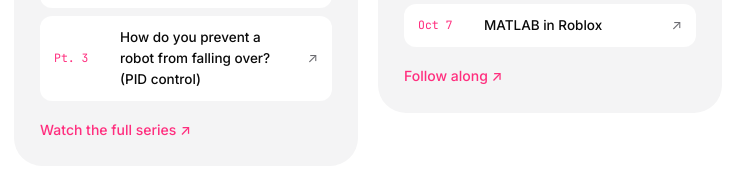
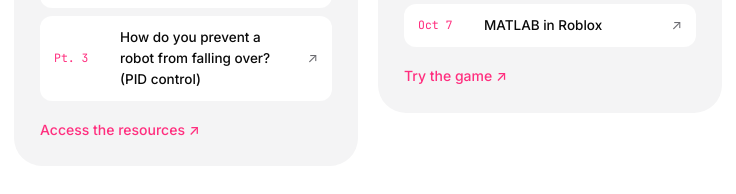
Before and after one commit to taliyah0x0/engineering-portfolio, a plain HTML site: page index.html in a window 1280 px wide. Shown: the part 5170-5364 px from the top of the page, 90-826 px from the left. Drawn offline with Linux system fonts and the light colour scheme.

Commit message:
updated links

```diff
--- a/index.html
+++ b/index.html
@@ -1332,7 +1332,7 @@ const PROFILE = {
           ["Pt. 2", "How do engineers actually simulate a robot's movement?", "https://www.instagram.com/taliyahengineering/p/DdzZ3jXkuba/"],
           ["Pt. 3", "How do you prevent a robot from falling over? (PID control)", "https://www.instagram.com/taliyahengineering/p/DeDZjMCmvAk/"],
         ],
-        link: ["Watch the full series", "https://www.instagram.com/taliyahengineering/"] },
+        link: ["Access the resources", "https://github.com/taliyah0x0/MuJoCoForBeginners"] },
       { kind: "Building", title: "ROS Simulator in Roblox", when: "Aug 2026 — present",
         img: "assets/learning/ros-collage.jpg", imgLink: "https://www.instagram.com/taliyahengineering/reel/DcEPYrmhZkJ/",
         stats: [["175K+", "views"], ["6,400+", "likes"]],
@@ -1343,7 +1343,7 @@ const PROFILE = {
           ["Aug 19", "Added challenges", "https://www.instagram.com/taliyahengineering/reel/DcOk3t7hjbr/"],
           ["Oct 7", "MATLAB in Roblox", "https://www.instagram.com/taliyahengineering/reel/DeNBerKvzW5/"],
         ],
-        link: ["Follow along", "https://www.instagram.com/taliyahengineering/"] },
+        link: ["Try the game", "https://www.roblox.com/games/101467487086797/ROS-Simulator"] },
       { kind: "Presenting", title: "Cyborg and Bionic Systems Conference", when: "Sep 2026 · Germany",
         img: "assets/learning/cbs-collage.jpg", imgLink: "https://www.instagram.com/taliyahengineering/reel/DdHdwOVvj-2/",
         stats: [["7K+", "views"], ["130+", "likes"]],
```
